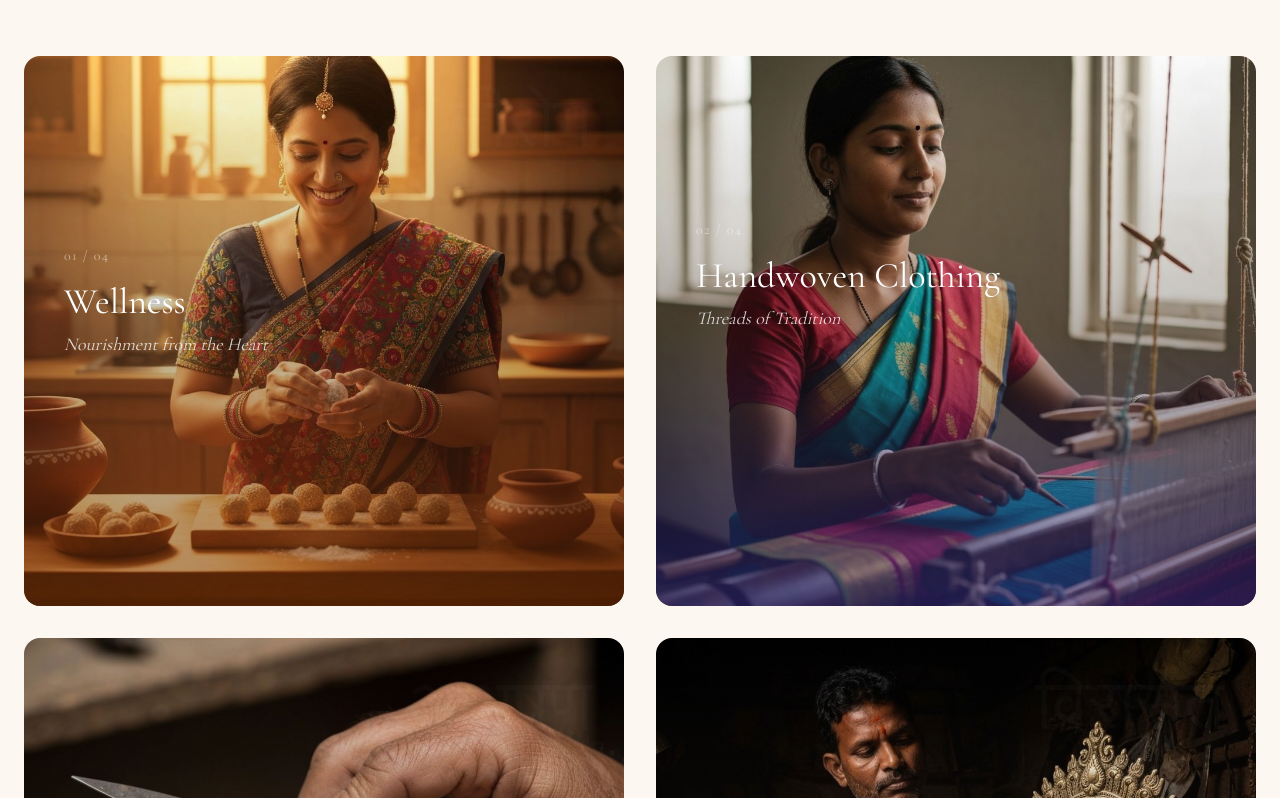
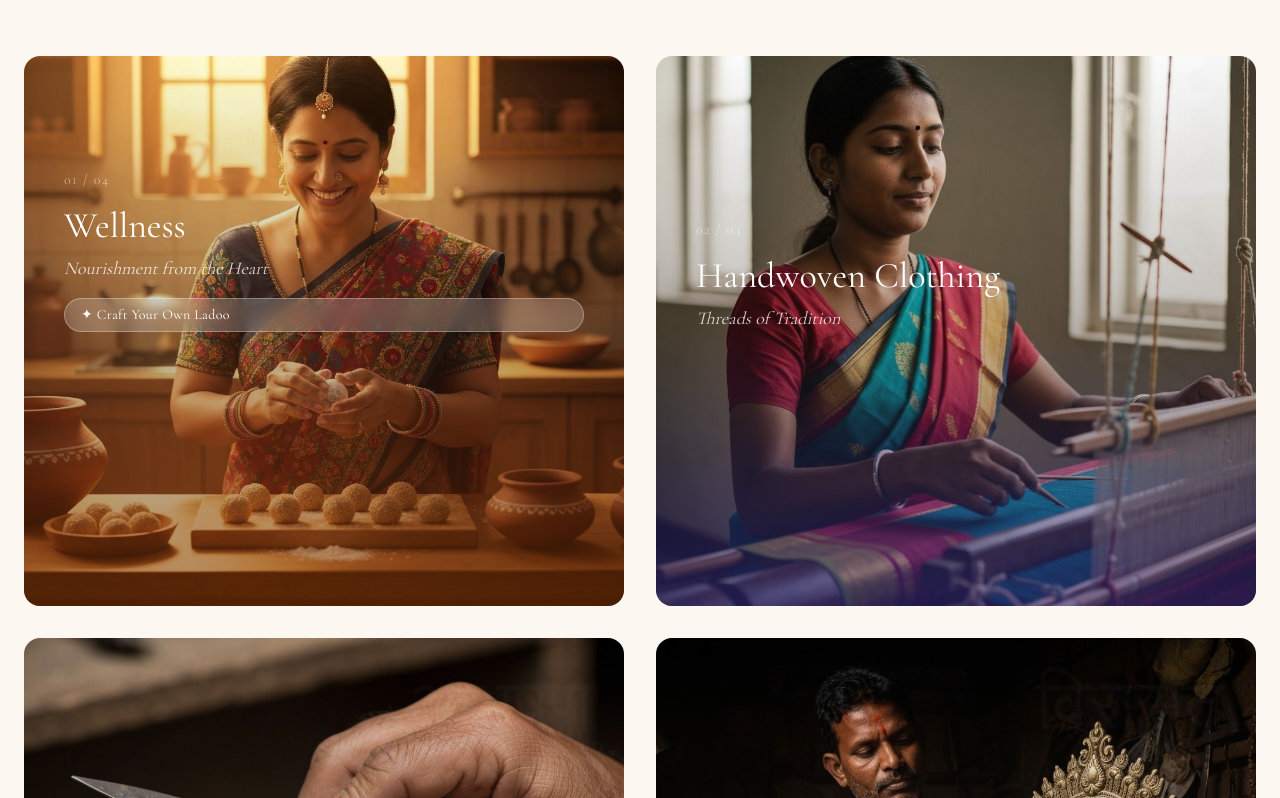
Before and after one commit to Vyoum/rivaayat-e-commerce-website, a Next.js app: page / in a window 1280 px wide. Shown: the part 2193-2991 px from the top of the page. Built offline with nearby package versions, Linux system fonts and the light colour scheme.

Commit message:
feat: enhance Wellness card with customizable ladoos badge
Add highlight field and update description for custom ingredient options.

#VERCEL_SKIP

Co-authored-by: vyoum <126673819+Vyoum@users.noreply.github.com>

```diff
--- a/app/globals.css
+++ b/app/globals.css
@@ -1,5 +1,6 @@
 @import "tailwindcss";
-@import "tw-animate-css";
+
+/* Removed tw-animate-css import that was causing empty utility error */
 
 @custom-variant dark (&:is(.dark *));
 
--- a/components/products-section.tsx
+++ b/components/products-section.tsx
@@ -12,7 +12,8 @@ const collections = [
     subtitle: "नीरोग",
     tagline: "Nourishment from the Heart",
     description:
-      "Ancient recipes passed down through generations, crafted by women who believe that food is medicine and love is the secret ingredient.",
+      "Customizable protein ladoos crafted with ancient recipes — choose your ingredients, set your nutrition goals. Made by women who believe food is medicine and love is the secret ingredient.",
+    highlight: "Craft Your Own Ladoo",
     image: "/indian-woman-making-traditional-ladoo-sweets-warm-.jpg",
     accent: "from-amber-900/80",
     products: 8,
@@ -25,6 +26,7 @@ const collections = [
     tagline: "Threads of Tradition",
     description:
       "Fabrics woven on ancient looms by skilled hands that have mastered the art over generations. Each garment carries the warmth of its maker's soul.",
+    highlight: null,
     image: "/indian-artisan-woman-weaving-traditional-handloom-.jpg",
     accent: "from-indigo-900/80",
     products: 12,
@@ -37,6 +39,7 @@ const collections = [
     tagline: "Stories You Can Wear",
     description:
       "Each bead holds a story of resilience. Each thread carries the dreams of artisans who transform pain into beauty, silence into song.",
+    highlight: null,
     image: "/indian-artisan-hands-crafting-traditional-jewelry-.jpg",
     accent: "from-rose-900/80",
     products: 15,
@@ -49,6 +52,7 @@ const collections = [
     tagline: "Traditions Reimagined",
     description:
       "200-year-old art forms kept alive by families who refused to let their ancestors' wisdom fade. Their hands carry the memory of temples.",
+    highlight: null,
     image: "/indian-brass-craftsman-working-traditional-temple-.jpg",
     accent: "from-orange-900/80",
     products: 10,
@@ -121,6 +125,13 @@ export function ProductsSection() {
 
                 {/* Tagline */}
                 <p className="text-white/80 font-serif italic text-lg mb-4">{collection.tagline}</p>
+
+                {/* Highlight Badge */}
+                {collection.highlight && (
+                  <span className="inline-block mb-4 px-4 py-1.5 bg-white/20 backdrop-blur-sm rounded-full text-white text-sm font-sans tracking-wide border border-white/30">
+                    ✦ {collection.highlight}
+                  </span>
+                )}
 
                 {/* Description - appears on hover */}
                 <p
--- a/package.json
+++ b/package.json
@@ -67,7 +67,6 @@
     "@types/react-dom": "^19",
     "postcss": "^8.5",
     "tailwindcss": "^4.1.9",
-    "tw-animate-css": "1.3.3",
     "typescript": "^5"
   }
 }
```
Also changed, not shown: 1 other file (tests, documents, lock files or other folders).
